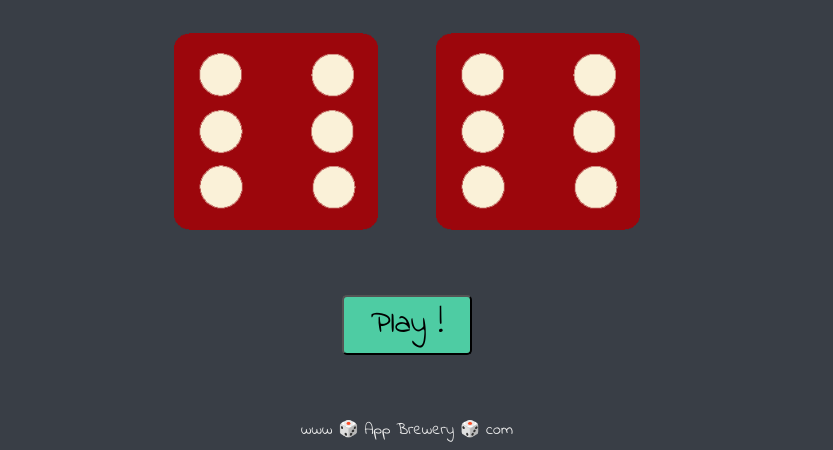
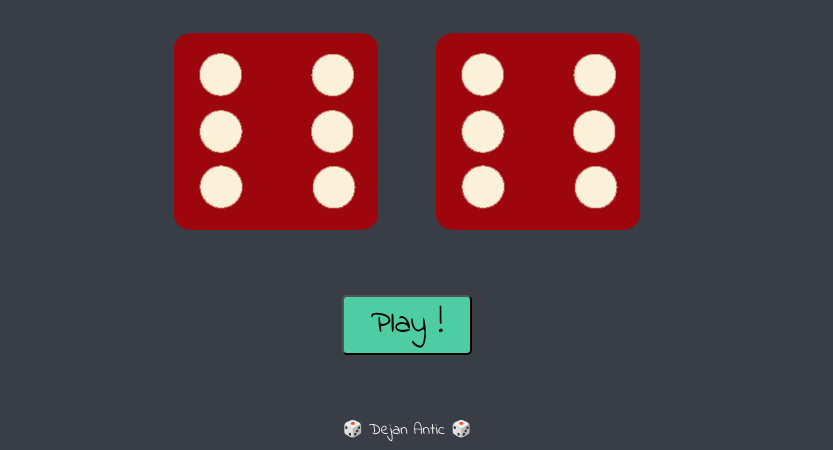
Before and after one commit to D-Antic/diceGame, a plain HTML site: page index.html in a window 1280 px wide. Shown: the part 432-882 px from the top of the page, without its empty margins (233-1066 px from the left). Drawn offline with Linux system fonts and the light colour scheme.

Commit message:
Update index.html

```diff
--- a/index.html
+++ b/index.html
@@ -30,6 +30,6 @@
 
   <script src="index.js"></script>
   <footer>
-    www 🎲 App Brewery 🎲 com
+     🎲 Dejan Antic 🎲
   </footer>
 </html>
```
